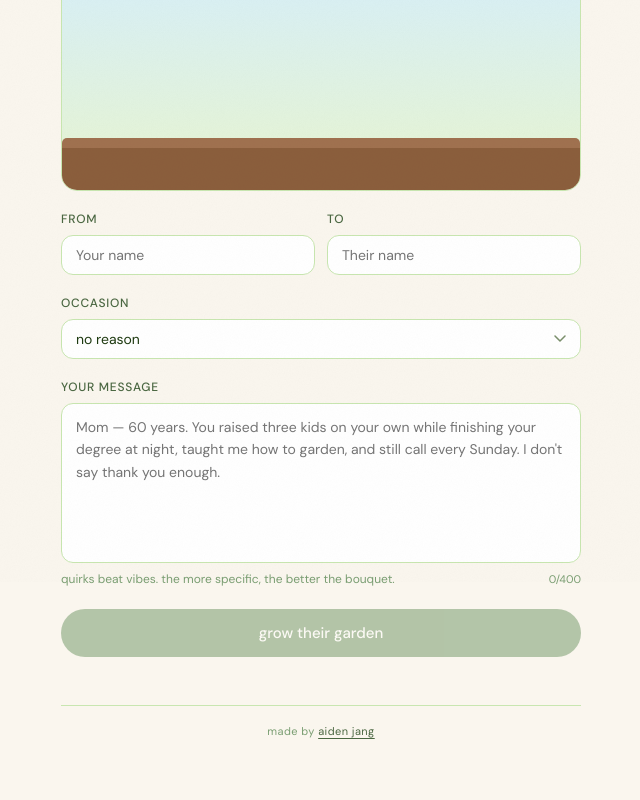
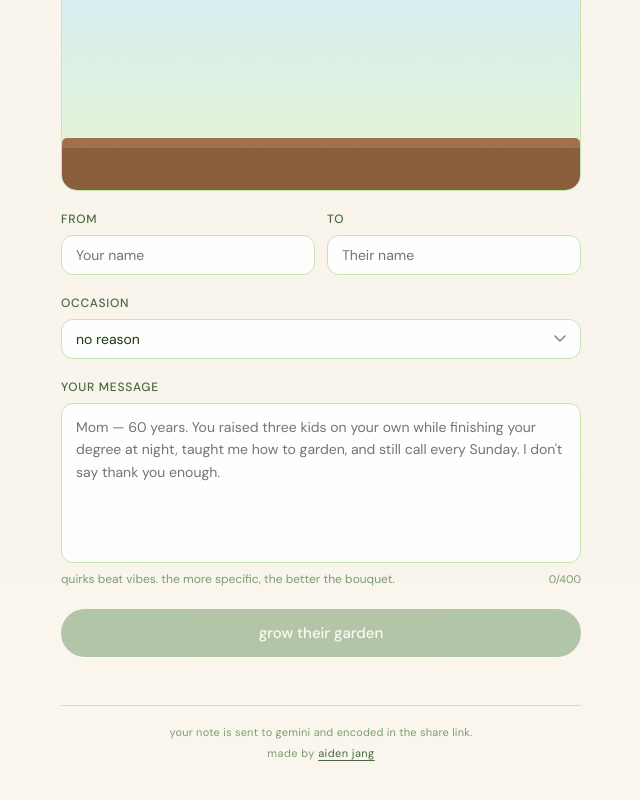
Before and after one commit to aiden-jang/bloomnote, a React (Vite) app: page / in a window 1280 px wide. Shown: the part 218-1018 px from the top of the page, without its empty margins (319-959 px from the left). Built offline with nearby package versions, Linux system fonts and the light colour scheme; a web font is replaced by a local one.

Commit message:
feat: privacy disclosure in composer foot

```diff
--- a/src/components/Composer.module.css
+++ b/src/components/Composer.module.css
@@ -253,16 +253,34 @@
   border-color: rgba(255, 255, 255, 0.65);
 }
 
-/* Author credit at the very bottom of the page. Quiet, no marketing
-   voice, lowercase to match the rest of the copy. */
+/* Footer block — privacy disclosure on top, author credit below.
+   The block as a whole owns the top border separator from the rest
+   of the page; the two lines inside it just have a small gap. */
+.footer {
+  margin-top: 28px;
+  padding-top: 18px;
+  border-top: 1px solid var(--green-pale);
+  display: flex;
+  flex-direction: column;
+  gap: 6px;
+}
+
+/* Privacy disclosure. Even quieter than the credit because it's
+   functional info, not branding. */
+.disclosure {
+  text-align: center;
+  font-size: 11px;
+  color: var(--text-light);
+  letter-spacing: 0.02em;
+  line-height: 1.5;
+}
+
+/* Author credit. Lowercase to match the rest of the copy. */
 .credit {
   text-align: center;
   font-size: 11px;
   color: var(--text-light);
   letter-spacing: 0.04em;
-  margin-top: 28px;
-  padding-top: 18px;
-  border-top: 1px solid var(--green-pale);
 }
 
 .credit a {
@@ -632,7 +650,7 @@
   .error,
   .shareCard,
   .shareDivider,
-  .credit {
+  .footer {
     display: none !important;
   }
 }
--- a/src/components/Composer.tsx
+++ b/src/components/Composer.tsx
@@ -532,9 +532,19 @@ export default function Composer() {
         </>
       )}
 
-      {/* Author credit. TODO: swap the href below for your portfolio
-          URL once it's live (e.g. https://aidenjang.com). Keeping `#`
-          as a deliberate placeholder so it doesn't 404 on a guessed
+      {/* Footer block — privacy disclosure + author credit. The
+          privacy line is the honest thing to say given that (a) the
+          user's note is processed by a third-party model and (b) the
+          full note ends up inside the share URL, where anyone holding
+          the link can read it. Direct, lowercase, no legalese — same
+          register as the rest of the UI copy. */}
+      <div className={styles.footer}>
+        <p className={styles.disclosure}>
+          your note is sent to gemini and encoded in the share link.
+        </p>
+        {/* TODO: swap the href below for your portfolio URL once it's
+            live (e.g. https://aidenjang.com). Keeping `#` as a
+            deliberate placeholder so it doesn't 404 on a guessed
             GitHub handle in the meantime. */}
         <p className={styles.credit}>
           made by{' '}
@@ -542,6 +552,7 @@ export default function Composer() {
             aiden jang
           </a>
         </p>
+      </div>
     </div>
   )
 }
```
Lines whose indentation alone changed are shown as unchanged.
